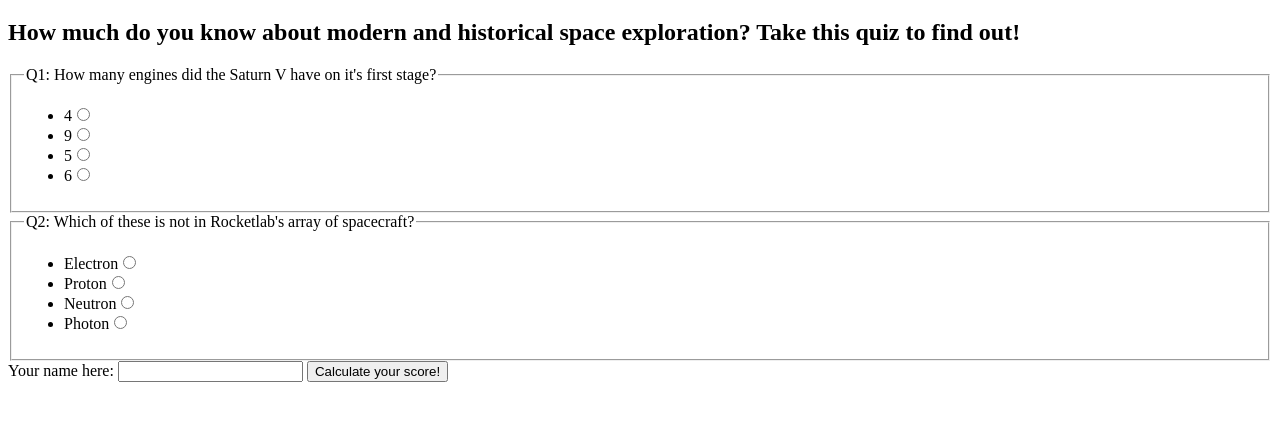
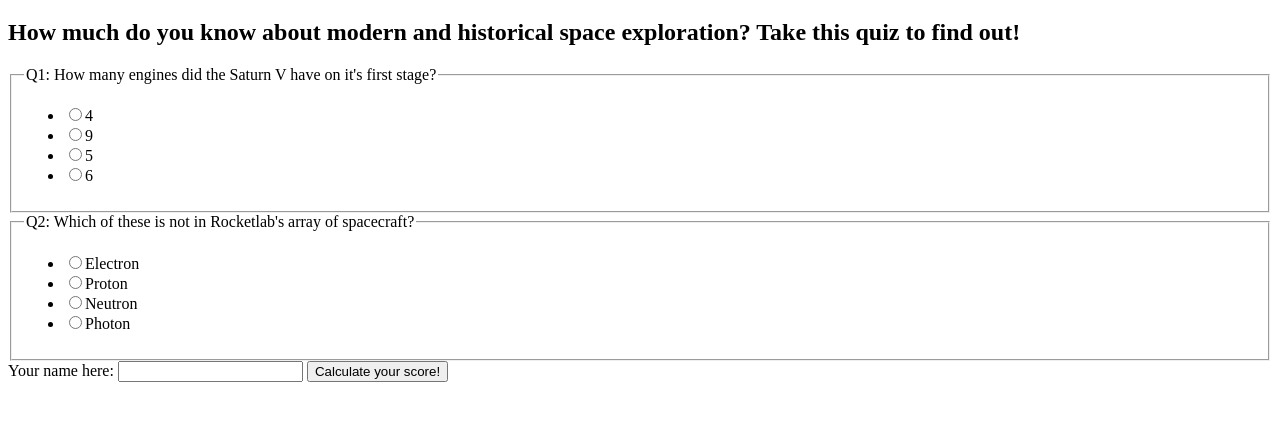
Before and after one commit to Benedict-ONeill/WebQuiz, a plain HTML site: page index.html in a window 1280 px wide. Shown: the part 61-482 px from the top of the page. Drawn offline with Linux system fonts and the light colour scheme.

Commit message:
Corrected order of inputs vs radios, to follow convention

```diff
--- a/index.html
+++ b/index.html
@@ -13,10 +13,10 @@
         <fieldset>
             <legend>Q1: How many engines did the Saturn V have on it's first stage?</legend>
             <ul>
-                <li><label for="q1r1">4</label><input type="radio" id="q1r1" name="q1"></li>
-                <li><label for="q1r2">9</label><input type="radio" id="q1r2" name="q1"></li>
-                <li><label for="q1r3">5</label><input type="radio" id="q1r3" name="q1"></li>
-                <li><label for="q1r4">6</label><input type="radio" id="q1r4" name="q1"></li>
+                <li><input type="radio" id="q1r1" name="q1"><label for="q1r1">4</label></li>
+                <li><input type="radio" id="q1r2" name="q1"><label for="q1r2">9</label></li>
+                <li><input type="radio" id="q1r3" name="q1"><label for="q1r3">5</label></li>
+                <li><input type="radio" id="q1r4" name="q1"><label for="q1r4">6</label></li>
             </ul>
         </fieldset>
     </form>
@@ -25,10 +25,10 @@
         <fieldset>
             <legend>Q2: Which of these is not in Rocketlab's array of spacecraft?</legend>
             <ul>
-                <li><label for="q2r1">Electron</label><input type="radio" name="q2" id="q2r1"></li>
-                <li><label for="q2r2">Proton</label><input type="radio" name="q2" id="q2r2"></li>
-                <li><label for="q2r3">Neutron</label><input type="radio" name="q2" id="q2r3"></li>
-                <li><label for="q2r4">Photon</label><input type="radio" name="q2" id="q2r4"></li>
+                <li><input type="radio" name="q2" id="q2r1"><label for="q2r1">Electron</label></li>
+                <li><input type="radio" name="q2" id="q2r2"><label for="q2r2">Proton</label></li>
+                <li><input type="radio" name="q2" id="q2r3"><label for="q2r3">Neutron</label></li>
+                <li><input type="radio" name="q2" id="q2r4"><label for="q2r4">Photon</label></li>
             </ul>
         </fieldset>
     </form>
```
